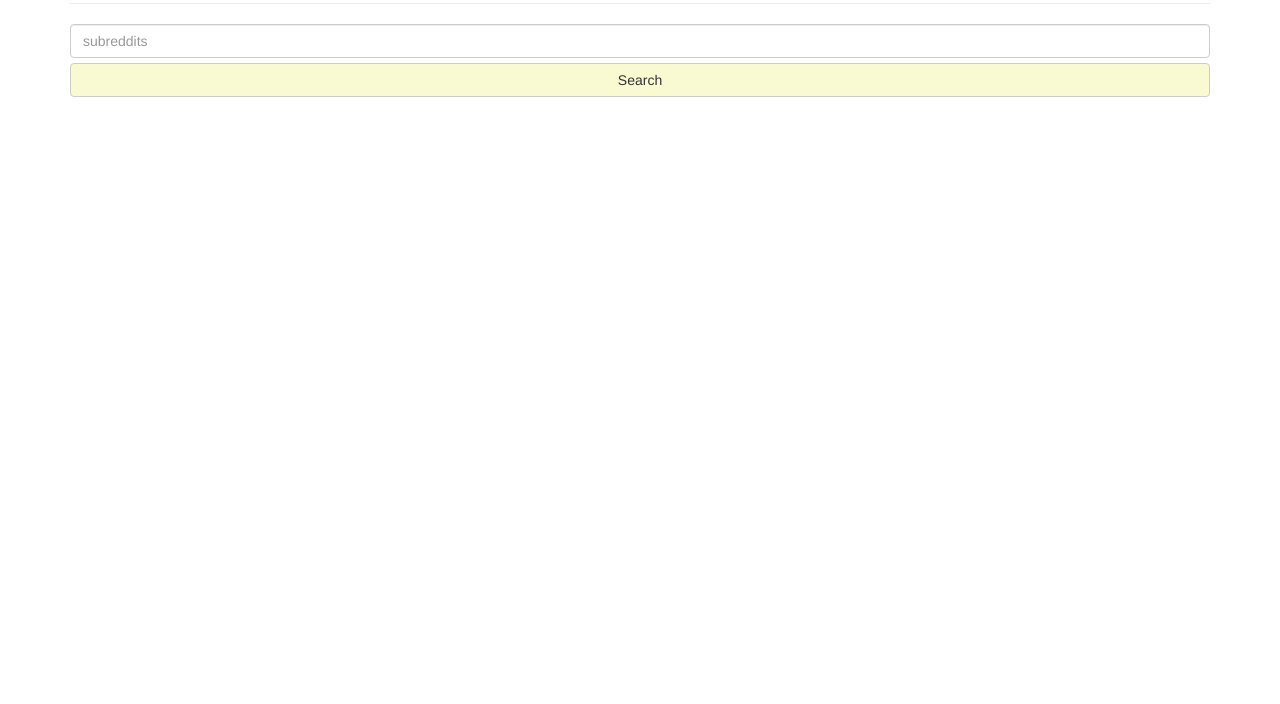
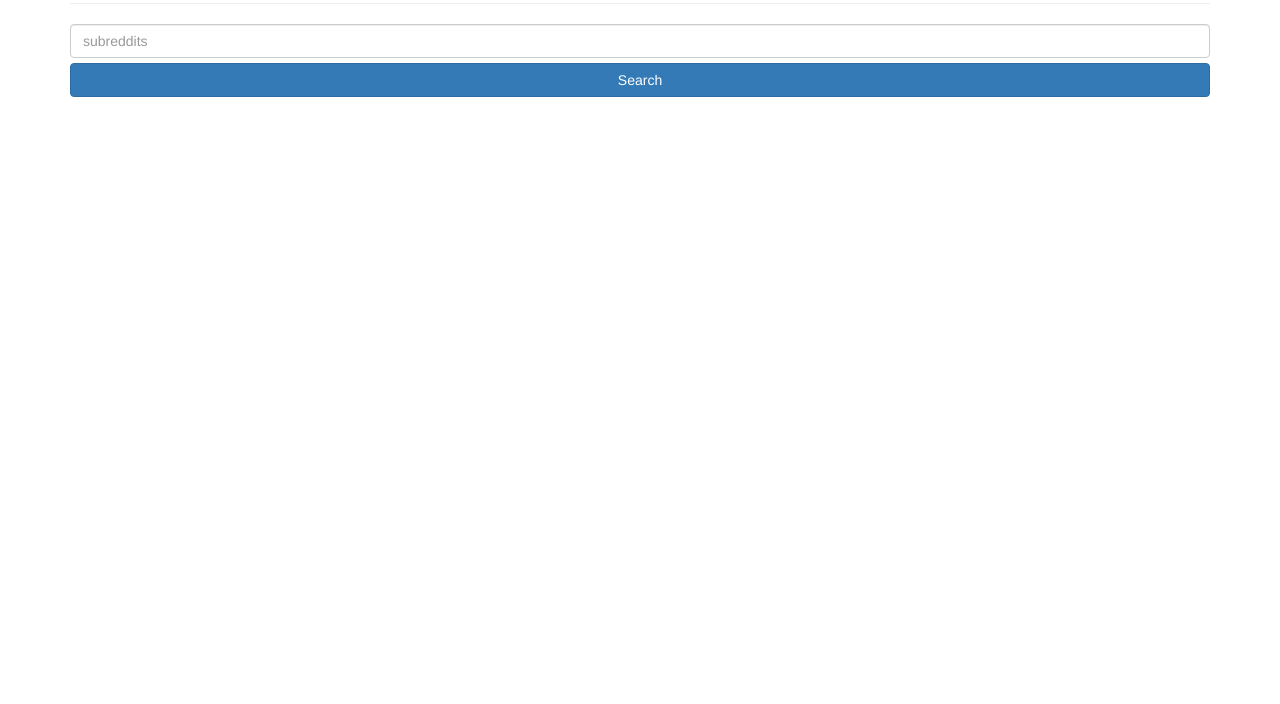
Before and after one commit to abhaydoke09/reddit-search-api, a website: page public/index.html in a window 1280 px wide. Shown: the part 96-800 px from the top of the page. Drawn offline with nearby package versions, Linux system fonts and the light colour scheme.

Commit message:
changed search button color

```diff
--- a/public/css/style.css
+++ b/public/css/style.css
@@ -4,7 +4,7 @@
 
 .search-button{
     margin-top: 5px;
-    background-color:lightgoldenrodyellow;
+
 }
 
 .ups,.comments{
--- a/public/index.html
+++ b/public/index.html
@@ -22,7 +22,7 @@
         <form class="input-form">
             <div class="form-group">
                 <input ng-model="topic" class="form-control" id="inputdefault" type="text" placeholder="subreddits">
-                <button ng-click="searchTopic(topic)"class="btn btn-default btn-block search-button">Search</button>
+                <button ng-click="searchTopic(topic)"class="btn btn-primary btn-block search-button">Search</button>
             </div>
         </form>
         <div ng-if = "suggestions.length" class="alert alert-danger alert-dismissible" role="alert">
```
